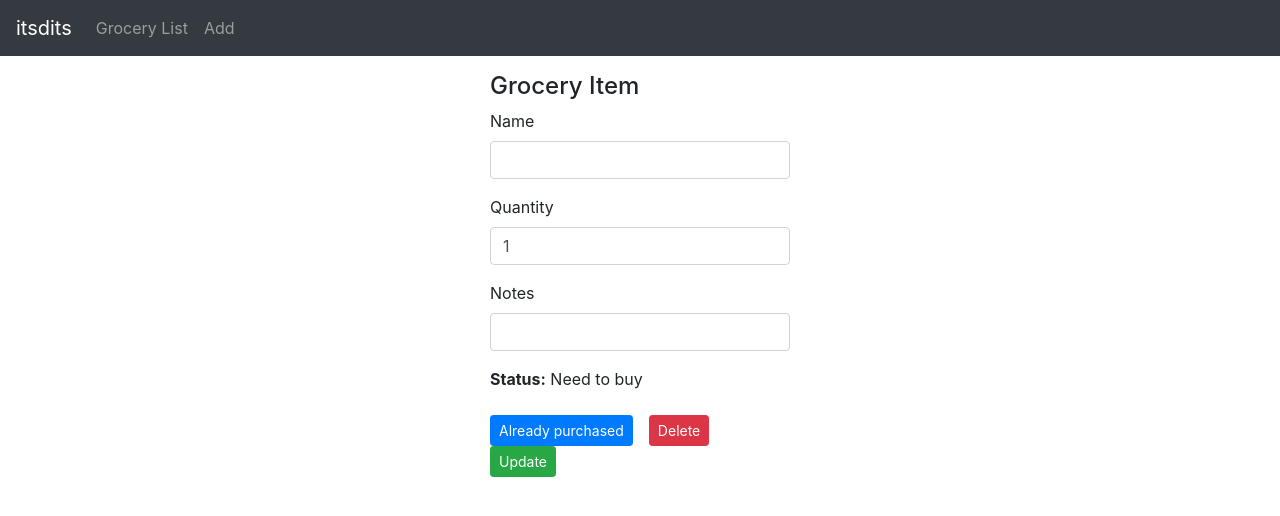
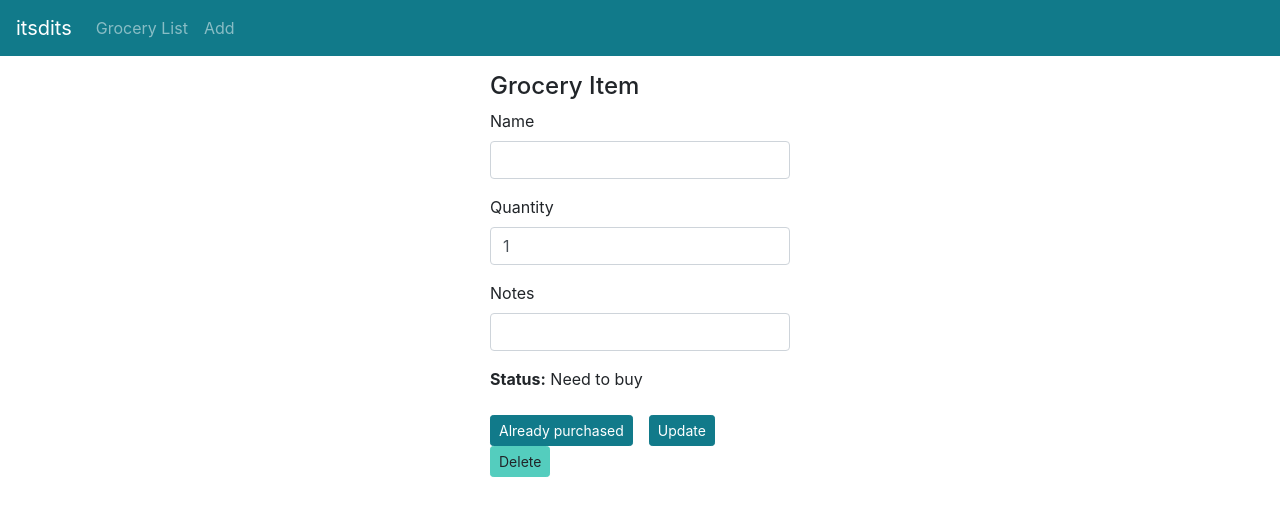
Before and after one commit to trdillon/grocery-list-react, a React (Create React App) app: page /grocery/1 in a window 1280 px wide. Shown: the top 516 px of the page. Built offline with nearby package versions, Linux system fonts and the light colour scheme; no server answers; the HTML template or start-up script is replaced by a standard one.

Commit message:
Version 1.0.0 - custom.scss added, minor UI changes

```diff
--- a/src/App.css
+++ /dev/null
@@ -1,15 +0,0 @@
-.list {
-  text-align: left;
-  max-width: 750px;
-  margin: auto;
-}
-
-.submit-form {
-  max-width: 300px;
-  margin: auto;
-}
-
-.edit-form {
-  max-width: 300px;
-  margin: auto;
-}
--- a/src/App.js
+++ b/src/App.js
@@ -1,6 +1,5 @@
 import React from "react";
-import "bootstrap/dist/css/bootstrap.min.css";
-import "./App.css";
+import './custom.scss';
 
 import Header from "./component/Header";
 
--- a/src/component/Grocery.js
+++ b/src/component/Grocery.js
@@ -138,16 +138,16 @@ const Grocery = props => {
                         </button>
                     )}
 
-                    <button className="btn btn-danger btn-sm mr-3" onClick={deleteGrocery}>
-                        Delete
-                    </button>
-
                     <button
                         type="submit"
-                        className="btn btn-success btn-sm"
+                        className="btn btn-success btn-sm mr-3"
                         onClick={editGrocery}
                     >
                         Update
+                    </button>
+
+                    <button className="btn btn-danger btn-sm" onClick={deleteGrocery}>
+                        Delete
                     </button>
                     <p>{message}</p>
                 </div>
--- a/src/component/GroceryList.js
+++ b/src/component/GroceryList.js
@@ -137,7 +137,7 @@ const GroceryList = () => {
 
                         <Link
                             to={"/grocery/" + currentGrocery.id}
-                            className="badge badge-warning"
+                            className="btn btn-sm btn-primary"
                         >
                             Edit
                         </Link>
--- a/src/component/Header.js
+++ b/src/component/Header.js
@@ -9,7 +9,7 @@ class Header extends Component {
     render() {
         return(
             <header id="nav">
-                <nav className="navbar navbar-expand navbar-dark bg-dark">
+                <nav className="navbar navbar-expand navbar-dark">
                     <a href="https://itsdits.com" className="navbar-brand">
                         itsdits
                     </a>
--- /dev/null
+++ b/src/custom.scss
@@ -0,0 +1,38 @@
+// custom.scss
+//
+//-------------------- Theme Colors --------------------//
+//
+$theme-colors: (
+        "primary": #117A8A,
+        "secondary": #117A8A,
+        "success": #117A8A,
+        "info": #00aedb,
+        "warning": #54CDBE,
+        "danger": #54CDBE
+);
+//
+//-------------------- Navbar --------------------//
+//
+.navbar {
+  background-color: #117A8A;
+}
+//
+//-------------------- Misc --------------------//
+//
+.list {
+  text-align: left;
+  max-width: 750px;
+  margin: auto;
+}
+
+.submit-form {
+  max-width: 300px;
+  margin: auto;
+}
+
+.edit-form {
+  max-width: 300px;
+  margin: auto;
+}
+//-------------------- Import Bootstrap --------------------//
+@import '../node_modules/bootstrap/scss/bootstrap';
```
Also changed, not shown: package.json (+10 -1 lines), 1 other file (tests, documents, lock files or other folders).
